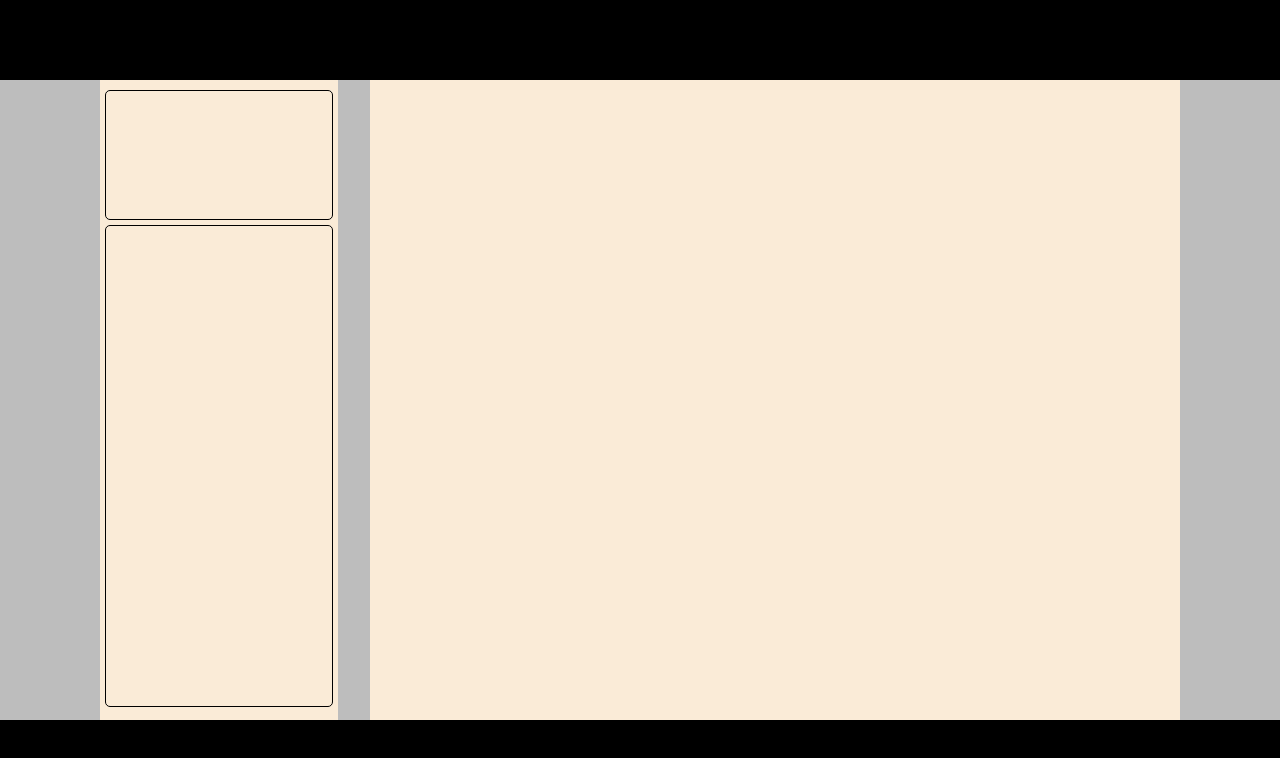
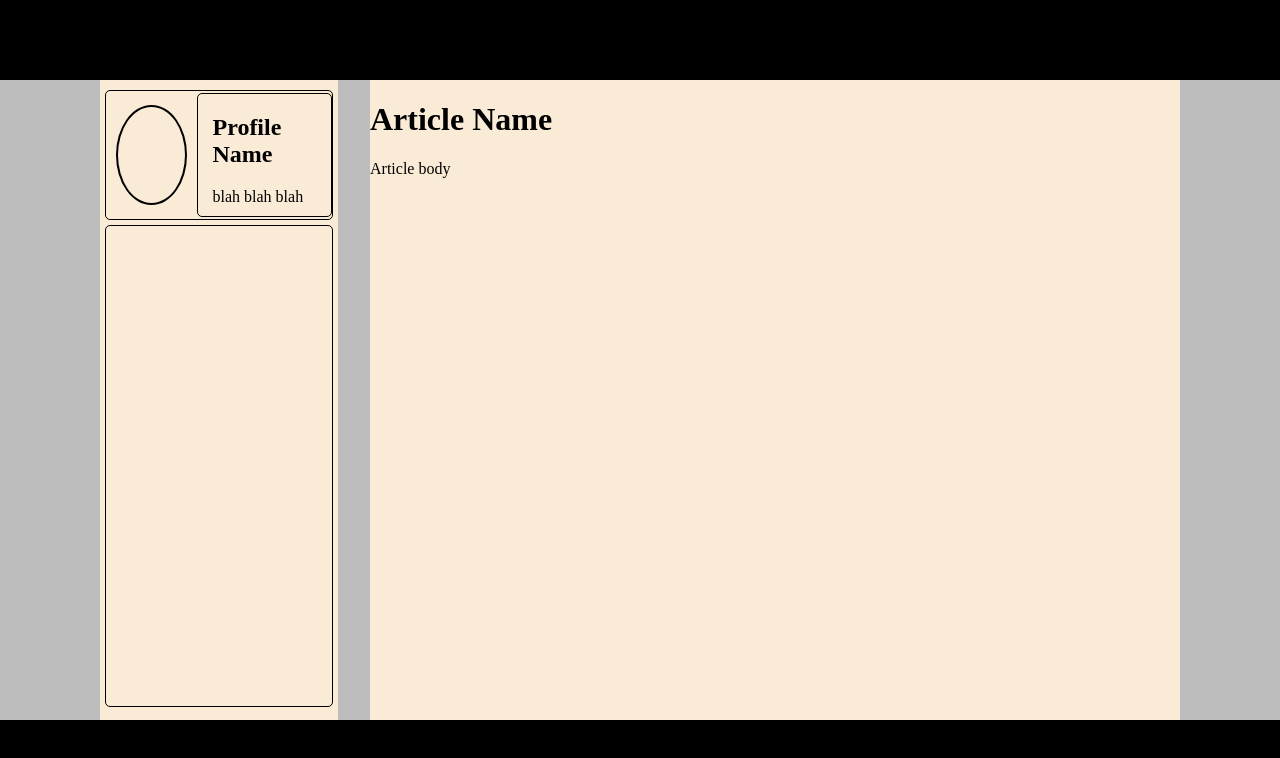
Before and after one commit to dstock3/blog-front, a React (Create React App) app: page / in a window 1280 px wide. Shown: the top 758 px of the page. Built offline with nearby package versions, Linux system fonts and the light colour scheme.

Commit message:
Adjusted style of profile elements.

```diff
--- a/src/App.css
+++ b/src/App.css
@@ -50,22 +50,51 @@ footer {
 
 .profile {
   height: 20%;
+  margin-top: 10px;
   width: 95%;
   display: flex;
   border: 1px solid black;
   border-radius: 5px;
-  margin-top: 10px;
+  align-items: center;
 }
 
 .archive {
   height: 75%;
+  margin-top: 5px;
   width: 95%;
   display: flex;
   flex-direction: column;
-  margin-top: 5px;
   border: 1px solid black;
   border-radius: 5px;
 }
+
+.profile-info {
+  display: flex;
+  flex-direction: column;
+  border: 1px solid black;
+  border-radius: 5px;
+  width: 60%;
+  height: 95%;
+}
+
+.profile-name {
+  margin-left: 15px;
+
+}
+
+.profile-desc {
+  margin-left: 15px;
+}
+
+.profile-pic {
+  border-radius: 50%;
+  border: 2px solid black;
+  width: 30%;
+  height: 75%;
+  margin-inline: 10px;
+}
+
+
 
 @media only screen and (max-width: 900px) {
   .App {
--- a/src/components/Article.js
+++ b/src/components/Article.js
@@ -1,8 +1,8 @@
 const Article = () => {
     return (
         <div className="article">
-
-
+            <h1 className="article-name">Article Name</h1>
+            <article>Article body</article>
         </div>
     );
 }
--- a/src/components/Profile.js
+++ b/src/components/Profile.js
@@ -1,7 +1,13 @@
 const Profile = () => {
     return (
         <div className="profile">
-
+            <div className="profile-pic">
+                <img></img>
+            </div>
+            <div className="profile-info">
+                <h2 className="profile-name">Profile Name</h2>
+                <div className="profile-desc">blah blah blah</div>
+            </div>
         </div>
     );
 }
```
